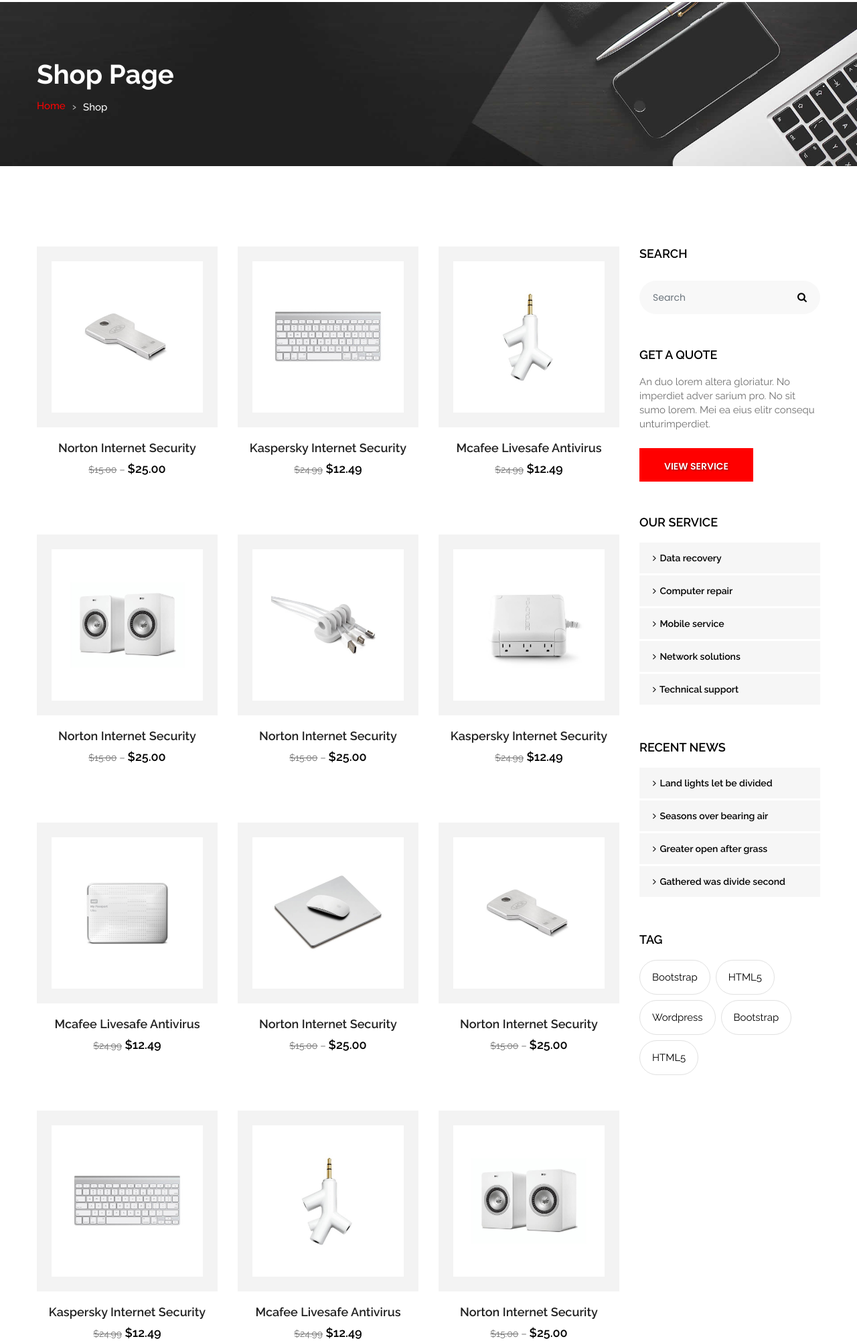
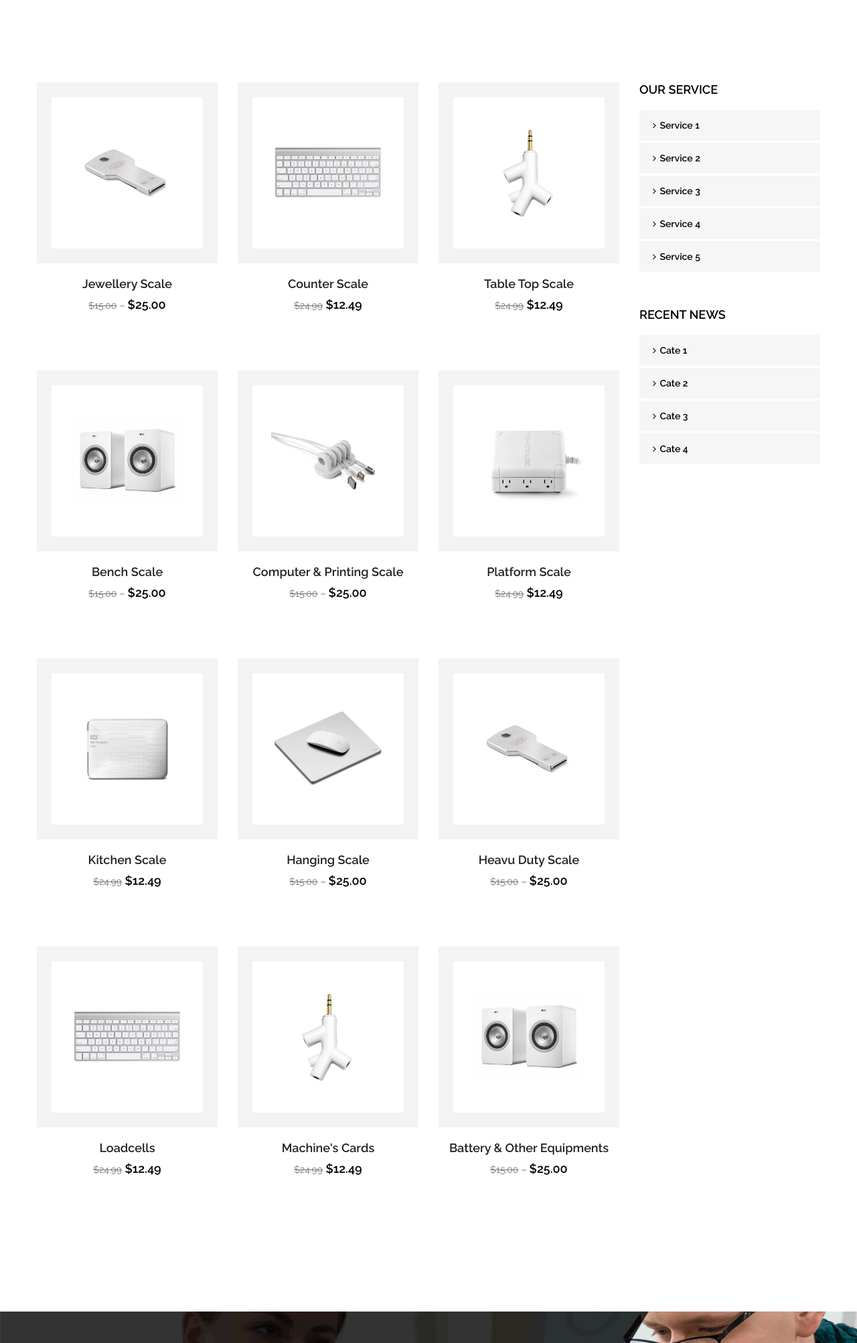
Before and after one commit to Bigg-Code/honda, a plain HTML site: page shop.html in a window 1280 px wide. Shown: the part 165-2170 px from the top of the page at 67% size. Drawn offline with Linux system fonts and the light colour scheme; some packages are replaced by stand-ins of ours.

Commit message:
shop page updated

```diff
--- a/shop.html
+++ b/shop.html
@@ -145,7 +145,7 @@
 </header>
 <!-- end header -->
 <!-- inner page banner -->
-<div id="inner_banner" class="section inner_banner_section">
+<!-- <div id="inner_banner" class="section inner_banner_section">
   <div class="container">
     <div class="row">
       <div class="col-md-12">
@@ -163,7 +163,7 @@
       </div>
     </div>
   </div>
-</div>
+</div> -->
 <!-- end inner page banner -->
 <!-- section -->
 <div class="section padding_layout_1 product_list_main">
@@ -176,7 +176,7 @@
               <div class="product_img"> <img class="img-responsive" src="images/it_service/1.jpg" alt=""> </div>
               <div class="product_detail_btm">
                 <div class="center">
-                  <h4><a href="it_shop_detail.html">Norton Internet Security</a></h4>
+                  <h4><a href="it_shop_detail.html">Jewellery Scale</a></h4>
                 </div>
                 <div class="starratin">
                   <div class="center"> <i class="fa fa-star" aria-hidden="true"></i> <i class="fa fa-star" aria-hidden="true"></i> <i class="fa fa-star" aria-hidden="true"></i> <i class="fa fa-star" aria-hidden="true"></i> <i class="fa fa-star-o" aria-hidden="true"></i> </div>
@@ -192,7 +192,7 @@
               <div class="product_img"> <img class="img-responsive" src="images/it_service/2.jpg" alt=""> </div>
               <div class="product_detail_btm">
                 <div class="center">
-                  <h4><a href="it_shop_detail.html">Kaspersky Internet Security</a></h4>
+                  <h4><a href="it_shop_detail.html">Counter Scale</a></h4>
                 </div>
                 <div class="starratin">
                   <div class="center"> <i class="fa fa-star" aria-hidden="true"></i> <i class="fa fa-star" aria-hidden="true"></i> <i class="fa fa-star" aria-hidden="true"></i> <i class="fa fa-star" aria-hidden="true"></i> <i class="fa fa-star-o" aria-hidden="true"></i> </div>
@@ -208,7 +208,7 @@
               <div class="product_img"> <img class="img-responsive" src="images/it_service/3.jpg" alt=""> </div>
               <div class="product_detail_btm">
                 <div class="center">
-                  <h4><a href="it_shop_detail.html">Mcafee Livesafe Antivirus</a></h4>
+                  <h4><a href="it_shop_detail.html">Table Top Scale</a></h4>
                 </div>
                 <div class="starratin">
                   <div class="center"> <i class="fa fa-star" aria-hidden="true"></i> <i class="fa fa-star" aria-hidden="true"></i> <i class="fa fa-star" aria-hidden="true"></i> <i class="fa fa-star" aria-hidden="true"></i> <i class="fa fa-star-o" aria-hidden="true"></i> </div>
@@ -224,7 +224,7 @@
               <div class="product_img"> <img class="img-responsive" src="images/it_service/4.jpg" alt=""> </div>
               <div class="product_detail_btm">
                 <div class="center">
-                  <h4><a href="it_shop_detail.html">Norton Internet Security</a></h4>
+                  <h4><a href="it_shop_detail.html">Bench Scale</a></h4>
                 </div>
                 <div class="starratin">
                   <div class="center"> <i class="fa fa-star" aria-hidden="true"></i> <i class="fa fa-star" aria-hidden="true"></i> <i class="fa fa-star" aria-hidden="true"></i> <i class="fa fa-star" aria-hidden="true"></i> <i class="fa fa-star-o" aria-hidden="true"></i> </div>
@@ -240,7 +240,7 @@
               <div class="product_img"> <img class="img-responsive" src="images/it_service/5.jpg" alt=""> </div>
               <div class="product_detail_btm">
                 <div class="center">
-                  <h4><a href="it_shop_detail.html">Norton Internet Security</a></h4>
+                  <h4><a href="it_shop_detail.html">Computer & Printing Scale</a></h4>
                 </div>
                 <div class="starratin">
                   <div class="center"> <i class="fa fa-star" aria-hidden="true"></i> <i class="fa fa-star" aria-hidden="true"></i> <i class="fa fa-star" aria-hidden="true"></i> <i class="fa fa-star" aria-hidden="true"></i> <i class="fa fa-star-o" aria-hidden="true"></i> </div>
@@ -256,7 +256,7 @@
               <div class="product_img"> <img class="img-responsive" src="images/it_service/6.jpg" alt=""> </div>
               <div class="product_detail_btm">
                 <div class="center">
-                  <h4><a href="it_shop_detail.html">Kaspersky Internet Security</a></h4>
+                  <h4><a href="it_shop_detail.html">Platform Scale</a></h4>
                 </div>
                 <div class="starratin">
                   <div class="center"> <i class="fa fa-star" aria-hidden="true"></i> <i class="fa fa-star" aria-hidden="true"></i> <i class="fa fa-star" aria-hidden="true"></i> <i class="fa fa-star" aria-hidden="true"></i> <i class="fa fa-star-o" aria-hidden="true"></i> </div>
@@ -272,7 +272,7 @@
               <div class="product_img"> <img class="img-responsive" src="images/it_service/7.jpg" alt=""> </div>
               <div class="product_detail_btm">
                 <div class="center">
-                  <h4><a href="it_shop_detail.html">Mcafee Livesafe Antivirus</a></h4>
+                  <h4><a href="it_shop_detail.html">Kitchen Scale</a></h4>
                 </div>
                 <div class="starratin">
                   <div class="center"> <i class="fa fa-star" aria-hidden="true"></i> <i class="fa fa-star" aria-hidden="true"></i> <i class="fa fa-star" aria-hidden="true"></i> <i class="fa fa-star" aria-hidden="true"></i> <i class="fa fa-star-o" aria-hidden="true"></i> </div>
@@ -288,7 +288,7 @@
               <div class="product_img"> <img class="img-responsive" src="images/it_service/8.jpg" alt=""> </div>
               <div class="product_detail_btm">
                 <div class="center">
-                  <h4><a href="it_shop_detail.html">Norton Internet Security</a></h4>
+                  <h4><a href="it_shop_detail.html">Hanging Scale</a></h4>
                 </div>
                 <div class="starratin">
                   <div class="center"> <i class="fa fa-star" aria-hidden="true"></i> <i class="fa fa-star" aria-hidden="true"></i> <i class="fa fa-star" aria-hidden="true"></i> <i class="fa fa-star" aria-hidden="true"></i> <i class="fa fa-star-o" aria-hidden="true"></i> </div>
@@ -304,7 +304,7 @@
               <div class="product_img"> <img class="img-responsive" src="images/it_service/1.jpg" alt=""> </div>
               <div class="product_detail_btm">
                 <div class="center">
-                  <h4><a href="it_shop_detail.html">Norton Internet Security</a></h4>
+                  <h4><a href="it_shop_detail.html">Heavu Duty Scale</a></h4>
                 </div>
                 <div class="starratin">
                   <div class="center"> <i class="fa fa-star" aria-hidden="true"></i> <i class="fa fa-star" aria-hidden="true"></i> <i class="fa fa-star" aria-hidden="true"></i> <i class="fa fa-star" aria-hidden="true"></i> <i class="fa fa-star-o" aria-hidden="true"></i> </div>
@@ -320,7 +320,7 @@
               <div class="product_img"> <img class="img-responsive" src="images/it_service/2.jpg" alt=""> </div>
               <div class="product_detail_btm">
                 <div class="center">
-                  <h4><a href="it_shop_detail.html">Kaspersky Internet Security</a></h4>
+                  <h4><a href="it_shop_detail.html">Loadcells</a></h4>
                 </div>
                 <div class="starratin">
                   <div class="center"> <i class="fa fa-star" aria-hidden="true"></i> <i class="fa fa-star" aria-hidden="true"></i> <i class="fa fa-star" aria-hidden="true"></i> <i class="fa fa-star" aria-hidden="true"></i> <i class="fa fa-star-o" aria-hidden="true"></i> </div>
@@ -336,7 +336,7 @@
               <div class="product_img"> <img class="img-responsive" src="images/it_service/3.jpg" alt=""> </div>
               <div class="product_detail_btm">
                 <div class="center">
-                  <h4><a href="it_shop_detail.html">Mcafee Livesafe Antivirus</a></h4>
+                  <h4><a href="it_shop_detail.html">Machine's Cards</a></h4>
                 </div>
                 <div class="starratin">
                   <div class="center"> <i class="fa fa-star" aria-hidden="true"></i> <i class="fa fa-star" aria-hidden="true"></i> <i class="fa fa-star" aria-hidden="true"></i> <i class="fa fa-star" aria-hidden="true"></i> <i class="fa fa-star-o" aria-hidden="true"></i> </div>
@@ -352,7 +352,7 @@
               <div class="product_img"> <img class="img-responsive" src="images/it_service/4.jpg" alt=""> </div>
               <div class="product_detail_btm">
                 <div class="center">
-                  <h4><a href="it_shop_detail.html">Norton Internet Security</a></h4>
+                  <h4><a href="it_shop_detail.html">Battery & Other Equipments</a></h4>
                 </div>
                 <div class="starratin">
                   <div class="center"> <i class="fa fa-star" aria-hidden="true"></i> <i class="fa fa-star" aria-hidden="true"></i> <i class="fa fa-star" aria-hidden="true"></i> <i class="fa fa-star" aria-hidden="true"></i> <i class="fa fa-star-o" aria-hidden="true"></i> </div>
@@ -367,7 +367,7 @@
       </div>
       <div class="col-md-3">
         <div class="side_bar">
-          <div class="side_bar_blog">
+          <!-- <div class="side_bar_blog">
             <h4>SEARCH</h4>
             <div class="side_bar_search">
               <div class="input-group stylish-input-group">
@@ -376,20 +376,20 @@
                 <button type="submit"><i class="fa fa-search" aria-hidden="true"></i></button>
                 </span> </div>
             </div>
-          </div>
-          <div class="side_bar_blog">
+          </div> -->
+          <!-- <div class="side_bar_blog">
             <h4>GET A QUOTE</h4>
             <p>An duo lorem altera gloriatur. No imperdiet adver sarium pro. No sit sumo lorem. Mei ea eius elitr consequ unturimperdiet.</p>
-            <a class="btn sqaure_bt" href="it_service.html">View Service</a> </div>
+            <a class="btn sqaure_bt" href="it_service.html">View Service</a> </div> -->
           <div class="side_bar_blog">
             <h4>OUR SERVICE</h4>
             <div class="categary">
               <ul>
-                <li><a href="it_data_recovery.html"><i class="fa fa-angle-right"></i> Data recovery</a></li>
-                <li><a href="it_computer_repair.html"><i class="fa fa-angle-right"></i> Computer repair</a></li>
-                <li><a href="it_mobile_service.html"><i class="fa fa-angle-right"></i> Mobile service</a></li>
-                <li><a href="it_network_solution.html"><i class="fa fa-angle-right"></i> Network solutions</a></li>
-                <li><a href="it_techn_support.html"><i class="fa fa-angle-right"></i> Technical support</a></li>
+                <li><a href="#"><i class="fa fa-angle-right"></i> Service 1</a></li>
+                <li><a href="#"><i class="fa fa-angle-right"></i> Service 2</a></li>
+                <li><a href="#"><i class="fa fa-angle-right"></i> Service 3</a></li>
+                <li><a href="#"><i class="fa fa-angle-right"></i> Service 4</a></li>
+                <li><a href="#"><i class="fa fa-angle-right"></i> Service 5</a></li>
               </ul>
             </div>
           </div>
@@ -397,14 +397,14 @@
             <h4>RECENT NEWS</h4>
             <div class="categary">
               <ul>
-                <li><a href="it_data_recovery.html"><i class="fa fa-angle-right"></i> Land lights let be divided</a></li>
-                <li><a href="it_computer_repair.html"><i class="fa fa-angle-right"></i> Seasons over bearing air</a></li>
-                <li><a href="it_mobile_service.html"><i class="fa fa-angle-right"></i> Greater open after grass</a></li>
-                <li><a href="it_network_solution.html"><i class="fa fa-angle-right"></i> Gathered was divide second</a></li>
+                <li><a href="#"><i class="fa fa-angle-right"></i> Cate 1</a></li>
+                <li><a href="#"><i class="fa fa-angle-right"></i> Cate 2</a></li>
+                <li><a href="#"><i class="fa fa-angle-right"></i> Cate 3</a></li>
+                <li><a href="#"><i class="fa fa-angle-right"></i> Cate 4</a></li>
               </ul>
             </div>
           </div>
-          <div class="side_bar_blog">
+          <!-- <div class="side_bar_blog">
             <h4>TAG</h4>
             <div class="tags">
               <ul>
@@ -415,7 +415,7 @@
                 <li><a href="#">HTML5</a></li>
               </ul>
             </div>
-          </div>
+          </div> -->
         </div>
       </div>
     </div>
@@ -561,18 +561,19 @@
       </div>
       <div class="footer_blog">
         <div class="row">
-          <div class="col-md-6">
+          <div class="col-md-8">
             <div class="main-heading left_text">
-              <h2>It Next Theme</h2>
+              <h2>Honda Weighing Industries<br>AN ISO 9001-2008 Certified Company</h2>
             </div>
-            <p>Tincidunt elit magnis nulla facilisis. Dolor sagittis maecenas. Sapien nunc amet ultrices, dolores sit ipsum velit purus aliquet, massa fringilla leo orci.</p>
+            <p>MFG. OF: ALL TYPE OF ELECTRONIC WEIGHING MACHINES<br>At Honda Weighing Machines, we aim to revolutionize industrial weighing precision. Our innovative legacy drives our commitment to advanced technologies that enhance accuracy and efficiency across diverse industries.
+            </p>
             <ul class="social_icons">
               <li class="social-icon fb"><a href="#"><i class="fa fa-facebook" aria-hidden="true"></i></a></li>
               <li class="social-icon tw"><a href="#"><i class="fa fa-twitter" aria-hidden="true"></i></a></li>
               <li class="social-icon gp"><a href="#"><i class="fa fa-google-plus" aria-hidden="true"></i></a></li>
             </ul>
           </div>
-          <div class="col-md-6">
+          <!-- <div class="col-md-6">
             <div class="main-heading left_text">
               <h2>Additional links</h2>
             </div>
@@ -583,7 +584,7 @@
               <li><a href="it_news.html"><i class="fa fa-angle-right"></i> News</a></li>
               <li><a href="it_contact.html"><i class="fa fa-angle-right"></i> Contact us</a></li>
             </ul>
-          </div>
+          </div> -->
           <div class="col-md-6">
             <div class="main-heading left_text">
               <h2>Services</h2>
@@ -600,10 +601,11 @@
             <div class="main-heading left_text">
               <h2>Contact us</h2>
             </div>
-            <p>123 Second Street Fifth Avenue,<br>
-              Manhattan, New York<br>
-              <span style="font-size:18px;"><a href="tel:+9876543210">+987 654 3210</a></span></p>
-            <div class="footer_mail-section">
+            <p>A-105/3, Okhla Industrial Area, Phase-II, <br>New Delhi-110020<br>
+              <span style="font-size:18px;"><a href="tel:"011-64651920>011-64651920</a></span>
+              <span style="font-size:18px;"><a href="">hondaweighing93@gmail.com</a></span>
+            </p>
+            <!-- <div class="footer_mail-section">
               <form>
                 <fieldset>
                   <div class="field">
@@ -612,12 +614,12 @@
                   </div>
                 </fieldset>
               </form>
-            </div>
+            </div> -->
           </div>
         </div>
       </div>
       <div class="cprt">
-        <p>ItNext © Copyrights 2019 Design by html.design</p>
+        <p>honda © Copyrights 2019 Design by BigCode</p>
       </div>
     </div>
   </div>
@@ -632,114 +634,127 @@
 <script src="js/wow.js"></script>
 <!-- custom js -->
 <script src="js/custom.js"></script>
+<!-- revolution js files -->
+<script src="revolution/js/jquery.themepunch.tools.min.js"></script>
+<script src="revolution/js/jquery.themepunch.revolution.min.js"></script>
+<script src="revolution/js/extensions/revolution.extension.actions.min.js"></script>
+<script src="revolution/js/extensions/revolution.extension.carousel.min.js"></script>
+<script src="revolution/js/extensions/revolution.extension.kenburn.min.js"></script>
+<script src="revolution/js/extensions/revolution.extension.layeranimation.min.js"></script>
+<script src="revolution/js/extensions/revolution.extension.migration.min.js"></script>
+<script src="revolution/js/extensions/revolution.extension.navigation.min.js"></script>
+<script src="revolution/js/extensions/revolution.extension.parallax.min.js"></script>
+<script src="revolution/js/extensions/revolution.extension.slideanims.min.js"></script>
+<script src="revolution/js/extensions/revolution.extension.video.min.js"></script>
+<!-- map js -->
 <script>
-
   // This example adds a marker to indicate the position of Bondi Beach in Sydney,
   // Australia.
   function initMap() {
     var map = new google.maps.Map(document.getElementById('map'), {
       zoom: 11,
-          center: {lat: 40.645037, lng: -73.880224},
+      center: { lat: 28.5387622, lng: 77.2732347 },
       styles: [
         {
           elementType: 'geometry',
-                 stylers: [{color: '#fefefe'}]
+          stylers: [{ color: '#fefefe' }]
         },
         {
           elementType: 'labels.icon',
-                 stylers: [{visibility: 'off'}]
+          stylers: [{ visibility: 'off' }]
         },
         {
           elementType: 'labels.text.fill',
-                 stylers: [{color: '#616161'}]
+          stylers: [{ color: '#616161' }]
         },
         {
           elementType: 'labels.text.stroke',
-                 stylers: [{color: '#f5f5f5'}]
+          stylers: [{ color: '#f5f5f5' }]
         },
         {
           featureType: 'administrative.land_parcel',
           elementType: 'labels.text.fill',
-                 stylers: [{color: '#bdbdbd'}]
+          stylers: [{ color: '#bdbdbd' }]
         },
         {
           featureType: 'poi',
           elementType: 'geometry',
-                 stylers: [{color: '#eeeeee'}]
+          stylers: [{ color: '#eeeeee' }]
         },
         {
           featureType: 'poi',
           elementType: 'labels.text.fill',
-                 stylers: [{color: '#757575'}]
+          stylers: [{ color: '#757575' }]
         },
         {
           featureType: 'poi.park',
           elementType: 'geometry',
-                 stylers: [{color: '#e5e5e5'}]
+          stylers: [{ color: '#e5e5e5' }]
         },
         {
           featureType: 'poi.park',
           elementType: 'labels.text.fill',
-                 stylers: [{color: '#9e9e9e'}]
+          stylers: [{ color: '#9e9e9e' }]
         },
         {
           featureType: 'road',
           elementType: 'geometry',
-                 stylers: [{color: '#eee'}]
+          stylers: [{ color: '#eee' }]
         },
         {
           featureType: 'road.arterial',
           elementType: 'labels.text.fill',
-                 stylers: [{color: '#3d3523'}]
+          stylers: [{ color: '#3d3523' }]
         },
         {
           featureType: 'road.highway',
           elementType: 'geometry',
-                 stylers: [{color: '#eee'}]
+          stylers: [{ color: '#eee' }]
         },
         {
           featureType: 'road.highway',
           elementType: 'labels.text.fill',
-                 stylers: [{color: '#616161'}]
+          stylers: [{ color: '#616161' }]
         },
         {
           featureType: 'road.local',
           elementType: 'labels.text.fill',
-                 stylers: [{color: '#9e9e9e'}]
+          stylers: [{ color: '#9e9e9e' }]
         },
         {
           featureType: 'transit.line',
           elementType: 'geometry',
-                 stylers: [{color: '#e5e5e5'}]
+          stylers: [{ color: '#e5e5e5' }]
         },
         {
           featureType: 'transit.station',
           elementType: 'geometry',
-                 stylers: [{color: '#000'}]
+          stylers: [{ color: '#000' }]
         },
         {
           featureType: 'water',
           elementType: 'geometry',
-                 stylers: [{color: '#c8d7d4'}]
+          stylers: [{ color: '#c8d7d4' }]
         },
         {
           featureType: 'water',
           elementType: 'labels.text.fill',
-                 stylers: [{color: '#b1a481'}]
+          stylers: [{ color: '#b1a481' }]
         }
       ]
     });
 
     var image = 'images/it_service/location_icon_map_cont.png';
     var beachMarker = new google.maps.Marker({
-          position: {lat: 40.645037, lng: -73.880224},
+      position: { lat: 40.645037, lng: -73.880224 },
       map: map,
       icon: image
     });
   }
 </script>
 <!-- google map js -->
-<script src="https://maps.googleapis.com/maps/api/js?key=AIzaSyA8eaHt9Dh5H57Zh0xVTqxVdBFCvFMqFjQ&callback=initMap"></script>
+<script
+  src="https://maps.googleapis.com/maps/api/js?key=AIzaSyA8eaHt9Dh5H57Zh0xVTqxVdBFCvFMqFjQ&callback=initMap"></script>
 <!-- end google map js -->
 </body>
 </html>
```
Lines whose indentation alone changed are shown as unchanged.
